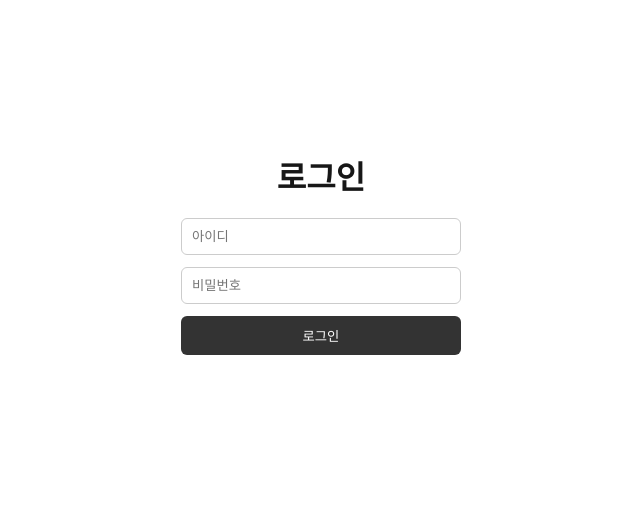
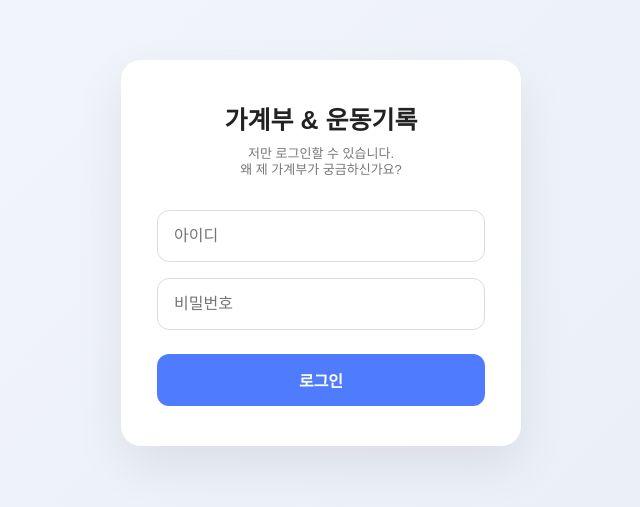
Before and after one commit to tuy112/jay-record-room, a Next.js app: page /login in a window 1280 px wide. Shown: the part 147-654 px from the top of the page, without its empty margins (319-959 px from the left). Built offline with nearby package versions, Linux system fonts and the light colour scheme.

Commit message:
fix : 로그인페이지 대대적인 수정

```diff
--- a/src/app/login/page.tsx
+++ b/src/app/login/page.tsx
@@ -3,13 +3,35 @@ import styles from "./style.module.css";
 
 export default function LoginPage() {
   return (
-    <div className={styles.container}>
-      <form action={login} className={styles.form}>
-        <h1 className={styles.title}>로그인</h1>
-        <input name="id" type="text" placeholder="아이디" className={styles.input} />
-        <input name="pw" type="password" placeholder="비밀번호" className={styles.input} />
-        <button type="submit" className={styles.button}>로그인</button>
-      </form>
-    </div>
+    <main className={styles.loginPage}>
+      <section className={styles.loginCard}>
+        <div className={styles.loginHeader}>
+          <h1 className={styles.loginTitle}>가계부 & 운동기록</h1>
+          <p className={styles.loginDescription}>
+            저만 로그인할 수 있습니다.<br/> 왜 제 가계부가 궁금하신가요?
+          </p>
+        </div>
+
+        <form action={login} className={styles.loginForm}>
+          <input
+            name="id"
+            type="text"
+            placeholder="아이디"
+            className={styles.loginInput}
+          />
+
+          <input
+            name="pw"
+            type="password"
+            placeholder="비밀번호"
+            className={styles.loginInput}
+          />
+
+          <button type="submit" className={styles.loginButton}>
+            로그인
+          </button>
+        </form>
+      </section>
+    </main>
   );
 }
--- a/src/app/login/style.module.css
+++ b/src/app/login/style.module.css
@@ -1,33 +1,79 @@
-.container {
+.loginPage {
     display: flex;
+    justify-content: center;
     align-items: center;
-    justify-content: center;
     min-height: 100vh;
+    padding: 24px;
+    background: linear-gradient(135deg, #f4f6fb 0%, #e8edf7 100%);
 }
 
-.form {
+.loginCard {
+    width: 100%;
+    max-width: 400px;
+    padding: 40px 36px;
+    background: #ffffff;
+    border-radius: 20px;
+    box-shadow: 0 20px 50px rgba(0, 0, 0, 0.08);
+}
+
+.loginHeader {
+    margin-bottom: 32px;
+    text-align: center;
+}
+
+.loginTitle {
+    margin: 0;
+    font-size: 25px;
+    font-weight: 700;
+    color: #222;
+}
+
+.loginDescription {
+    margin-top: 10px;
+    color: #777;
+    font-size: 13px;
+    line-height: 1.2;
+}
+
+.loginForm {
     display: flex;
     flex-direction: column;
-    gap: 12px;
-    width: 280px;
+    gap: 16px;
 }
 
-.title {
-    text-align: center;
-    margin-bottom: 8px;
+.loginInput {
+    height: 52px;
+    padding: 0 16px;
+    border: 1px solid #d8dce5;
+    border-radius: 12px;
+    font-size: 1rem;
+    transition: all 0.2s ease;
+    outline: none;
 }
 
-.input {
-    padding: 10px;
-    border: 1px solid #ccc;
-    border-radius: 6px;
+.loginInput:focus {
+    border-color: #4f7cff;
+    box-shadow: 0 0 0 4px rgba(79, 124, 255, 0.15);
 }
 
-.button {
-    padding: 10px;
+.loginButton {
+    height: 52px;
+    margin-top: 8px;
     border: none;
-    border-radius: 6px;
-    background: #333;
+    border-radius: 12px;
+    background: #4f7cff;
     color: #fff;
+    font-size: 1rem;
+    font-weight: 600;
     cursor: pointer;
+    transition: all 0.2s ease;
 }
+
+.loginButton:hover {
+    background: #3f6ef5;
+    transform: translateY(-1px);
+}
+
+.loginButton:active {
+    transform: translateY(0);
+}
```
